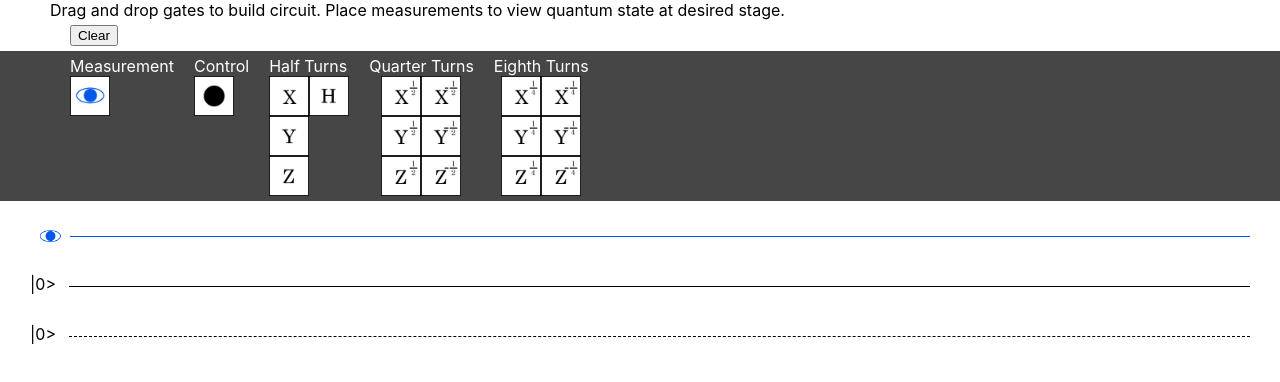
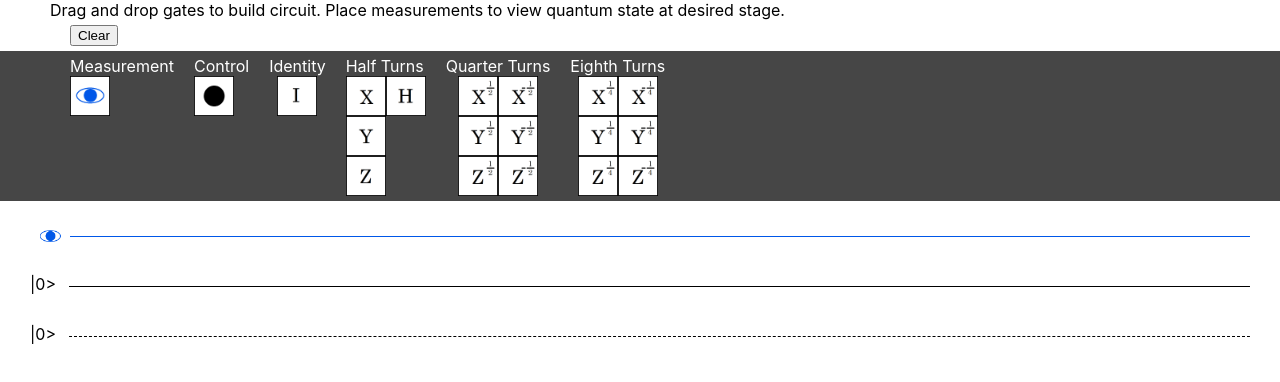
Before and after one commit to pochusuwan/QuantumCircuitSimulator, a React (Create React App) app: page / in a window 1280 px wide. Shown: the top 382 px of the page. Built offline with nearby package versions, Linux system fonts and the light colour scheme.

Commit message:
Add identity, change add gate interaction

```diff
--- a/src/App.js
+++ b/src/App.js
@@ -1,6 +1,7 @@
 import React from "react";
 import "./App.css";
 import Gate_control from "./Gate-control.png";
+import Gate_I from "./Gate-I.png";
 import Gate_X from "./Gate-X.png";
 import Gate_Y from "./Gate-Y.png";
 import Gate_Z from "./Gate-Z.png";
@@ -23,6 +24,8 @@ import QuantumCircuit from "./QuantumCircuit.js";
 
 const gateTypeToImg = gateType => {
   switch (gateType) {
+    case "I":
+      return Gate_I;
     case "X":
       return Gate_X;
     case "Y":
@@ -180,19 +183,19 @@ class GateMatrixDisplay extends React.Component {
       var row;
       var maxLen;
       var padding = "              ";
-      for(i=0;i<width;i++) {
+      for (i = 0; i < width; i++) {
         row = [];
-        for(j=0;j<width;j++) {
-          row.push(array[i][j]+"");
+        for (j = 0; j < width; j++) {
+          row.push(array[i][j] + "");
         }
         matrixString.push(row);
       }
-      for(i=0;i<width;i++) {
+      for (i = 0; i < width; i++) {
         maxLen = 0;
-        for(j=0;j<width;j++) {
+        for (j = 0; j < width; j++) {
           maxLen = Math.max(maxLen, matrixString[j][i].length);
         }
-        for(j=0;j<width;j++) {
+        for (j = 0; j < width; j++) {
           matrixString[j][i] = (padding + matrixString[j][i]).slice(-maxLen);
         }
       }
@@ -206,11 +209,11 @@ class GateMatrixDisplay extends React.Component {
               var text = "";
               for (var i = 0; i < row.length; i++) {
                 text += row[i];
-                if (i < row.length-1) {
-                  text+= "  ";
+                if (i < row.length - 1) {
+                  text += "  ";
                 }
               }
-              return <div style={{ whiteSpace: "pre" }}>|{text + ""}|</div>;
+              return <div style={{ whiteSpace: "pre" }} key={index}>|{text + ""}|</div>;
             })
           : null}
       </div>
@@ -225,7 +228,7 @@ export default class App extends React.Component {
       grabbedGate: null,
       grabX: 0,
       grabY: 0,
-      circuit: [["I"]],
+      circuit: [["S"]],
       measurements: [],
       eyeArray: [],
       focusedColumn: 0,
@@ -294,7 +297,7 @@ export default class App extends React.Component {
           closestGateSlotIndex % 2 === 1 &&
           gateIndex < this.state.circuit.length &&
           closestWireIndex < this.state.circuit[gateIndex].length &&
-          this.state.circuit[gateIndex][closestWireIndex] !== "I"
+          this.state.circuit[gateIndex][closestWireIndex] !== "S"
         ) {
           var occupiedSlotX = this.getGateSlotXPos(closestGateSlotIndex);
           if (occupiedSlotX > mouseX) {
@@ -329,7 +332,7 @@ export default class App extends React.Component {
 
   newGateColumn = length => {
     var col = [];
-    for (var i = 0; i < length; i++) col.push("I");
+    for (var i = 0; i < length; i++) col.push("S");
     return col;
   };
 
@@ -351,7 +354,7 @@ export default class App extends React.Component {
       var colIndex = Math.floor(indexes[1] / 2);
       if (rowIndex >= circuit[0].length) {
         for (i = 0; i < circuit.length; i++) {
-          circuit[i].push("I");
+          circuit[i].push("S");
         }
         rowIndex = circuit[0].length - 1;
       }
@@ -359,11 +362,8 @@ export default class App extends React.Component {
       if (colIndex >= circuit.length) {
         circuit.push(this.newGateColumn(circuit[0].length));
         colIndex = circuit.length - 1;
-      } else if (circuit[colIndex][rowIndex] !== "I") {
-        circuit.push(this.newGateColumn(circuit[0].length));
-        for (i = circuit.length - 1; i > colIndex; i--) {
-          circuit[i][rowIndex] = circuit[i - 1][rowIndex];
-        }
+      } else if (indexes[1] % 2 === 0) {
+        circuit.splice(colIndex, 0, this.newGateColumn(circuit[0].length));
       }
       circuit[colIndex][rowIndex] = this.state.grabbedGate;
       focusedColumn = colIndex;
@@ -373,7 +373,7 @@ export default class App extends React.Component {
     for (i = 0; i < circuit.length; i++) {
       allSpace = true;
       for (j = 0; j < circuit[i].length; j++) {
-        if (circuit[i][j] !== "I") {
+        if (circuit[i][j] !== "S") {
           allSpace = false;
           break;
         }
@@ -386,7 +386,7 @@ export default class App extends React.Component {
       for (i = 0; i < circuitTrimmed[0].length; ) {
         allSpace = true;
         for (j = 0; j < circuitTrimmed.length; j++) {
-          if (circuitTrimmed[j][i] !== "I") {
+          if (circuitTrimmed[j][i] !== "S") {
             allSpace = false;
             break;
           }
@@ -423,7 +423,7 @@ export default class App extends React.Component {
     ) {
       var eyeArray = this.state.eyeArray;
       while (eyeArray.length <= indexes[1]) {
-        eyeArray.push("I");
+        eyeArray.push("S");
       }
       eyeArray[indexes[1]] = this.state.grabbedGate;
       this.setState({ eyeArray: eyeArray });
@@ -468,7 +468,7 @@ export default class App extends React.Component {
     if (gateType === "E") {
       if (colIndex < this.state.eyeArray.length) {
         var eyeArray = this.state.eyeArray;
-        eyeArray[colIndex] = "I";
+        eyeArray[colIndex] = "S";
         this.setState({ eyeArray: eyeArray });
       }
     } else {
@@ -477,7 +477,7 @@ export default class App extends React.Component {
         rowIndex < this.state.circuit[colIndex].length
       ) {
         var circuit = this.state.circuit;
-        circuit[colIndex][rowIndex] = "I";
+        circuit[colIndex][rowIndex] = "S";
         this.setState({ circuit: circuit });
         this.setState({ focusedColumn: colIndex });
       }
@@ -487,7 +487,7 @@ export default class App extends React.Component {
 
   clearCircuit = () => {
     this.setState({
-      circuit: [["I"]],
+      circuit: [["S"]],
       eyeArray: [],
       measurements: [],
       focusedColumnMatrix: null,
@@ -519,6 +519,12 @@ export default class App extends React.Component {
           <div className="Toolbar-section">
             <div>Control</div>
             <Gate onMouseDown={this.gateOnMouseDown} gateType="C" />
+          </div>
+          <div className="Toolbar-section">
+            <div>Identity</div>
+            <div className="Toolbar-gate-container">
+              <Gate onMouseDown={this.gateOnMouseDown} gateType="I" />
+            </div>
           </div>
           <div className="Toolbar-section">
             <div>Half Turns</div>
@@ -593,7 +599,7 @@ export default class App extends React.Component {
           <div className="Gates-container">
             {this.state.circuit.map((column, colIndex) => {
               var focused =
-                !(column.length === 1 && column[0] === "I") &&
+                !(column.length === 1 && column[0] === "S") &&
                 this.state.focusedColumn === colIndex;
               return (
                 <div
```
Also changed, not shown: src/Gate-I.png (added).
